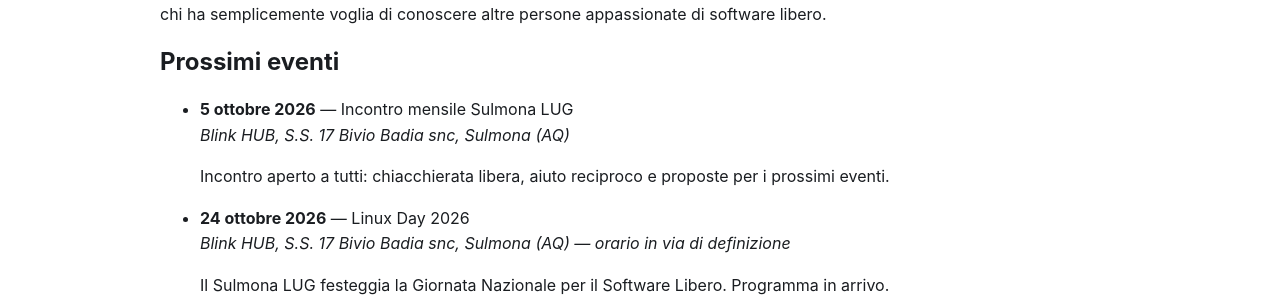
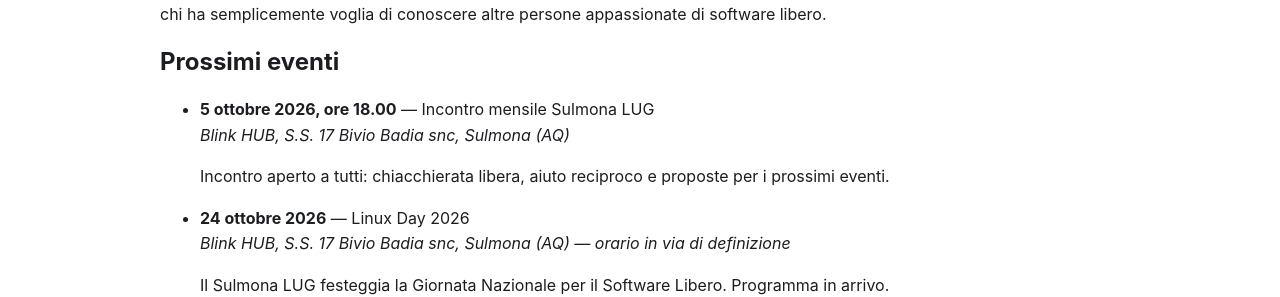
Before and after one commit to Sulmona-LUG/sulmona-lug.github.io, a Jekyll site: the page built from eventi.md, in a window 1280 px wide and 1156 px high. Shown: the part 179-476 px from the top of the window. Built offline with Jekyll 4.4.1, drawn with Linux system fonts in a browser that asks for light colours.

Commit message:
orario incontro

```diff
--- a/_data/eventi.yml
+++ b/_data/eventi.yml
@@ -1,6 +1,7 @@
 # Elenco eventi: aggiungi qui i prossimi incontri.
-# Ogni evento: data (YYYY-MM-DD), titolo, luogo, descrizione, url (link a maggiori info, opzionale)
+# Ogni evento: data (YYYY-MM-DD), orario (es. "18.00", opzionale), titolo, luogo, descrizione, url (link a maggiori info, opzionale)
 - data: 2026-10-05
+  orario: "18.00"
   titolo: "Incontro mensile Sulmona LUG"
   luogo: "Blink HUB, S.S. 17 Bivio Badia snc, Sulmona (AQ)"
   descrizione: "Incontro aperto a tutti: chiacchierata libera, aiuto reciproco e proposte per i prossimi eventi."
--- a/eventi.md
+++ b/eventi.md
@@ -17,7 +17,7 @@ appassionate di software libero.
   {% for evento in eventi_futuri %}
   {% assign mese_idx = evento.data | date: "%m" | plus: 0 | minus: 1 %}
   <li>
-    <strong>{{ evento.data | date: "%-d" }} {{ site.data.mesi_it[mese_idx] }} {{ evento.data | date: "%Y" }}</strong> — {{ evento.titolo }}<br>
+    <strong>{{ evento.data | date: "%-d" }} {{ site.data.mesi_it[mese_idx] }} {{ evento.data | date: "%Y" }}{% if evento.orario and evento.orario != "" %}, ore {{ evento.orario }}{% endif %}</strong> — {{ evento.titolo }}<br>
     <em>{{ evento.luogo }}</em>
     <p>{{ evento.descrizione }}</p>
     {% if evento.url and evento.url != "" %}<a href="{{ evento.url }}">Maggiori informazioni &rarr;</a>{% endif %}
```
Also changed, not shown: Gemfile.lock.
